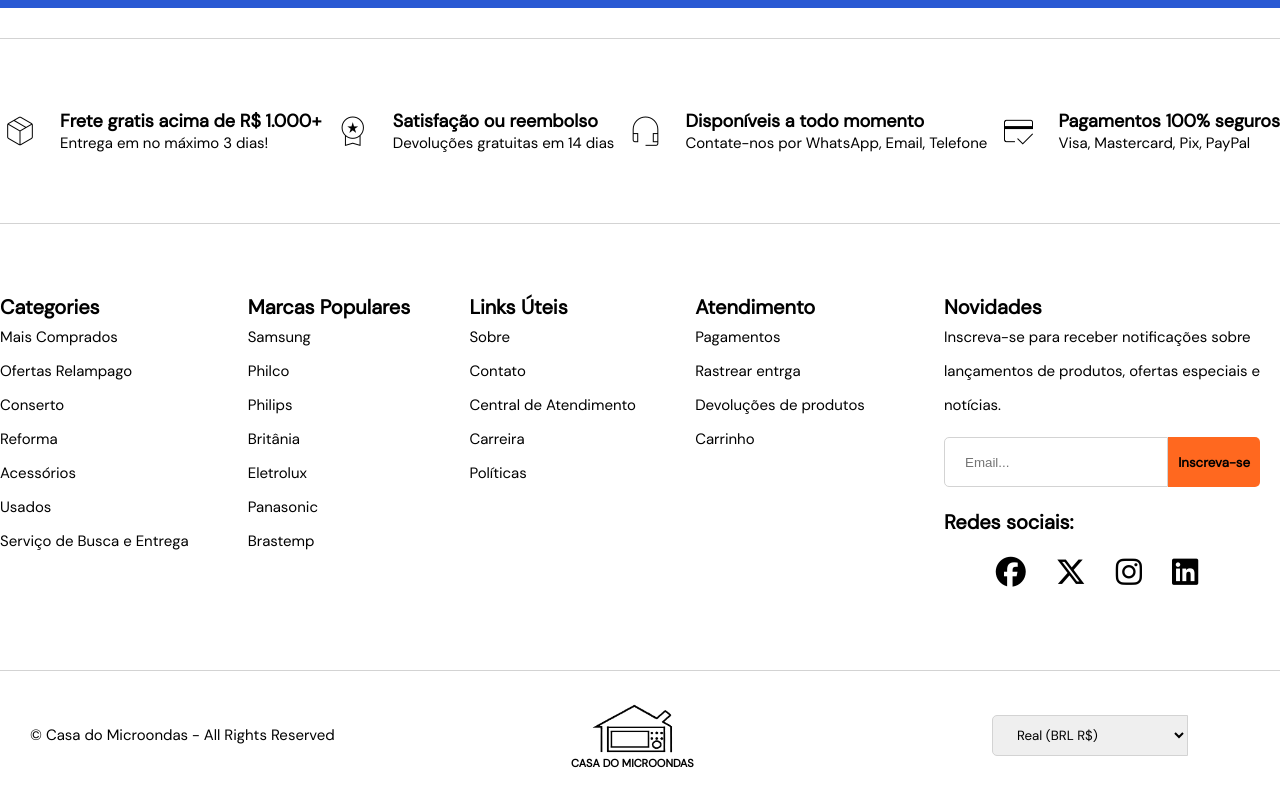
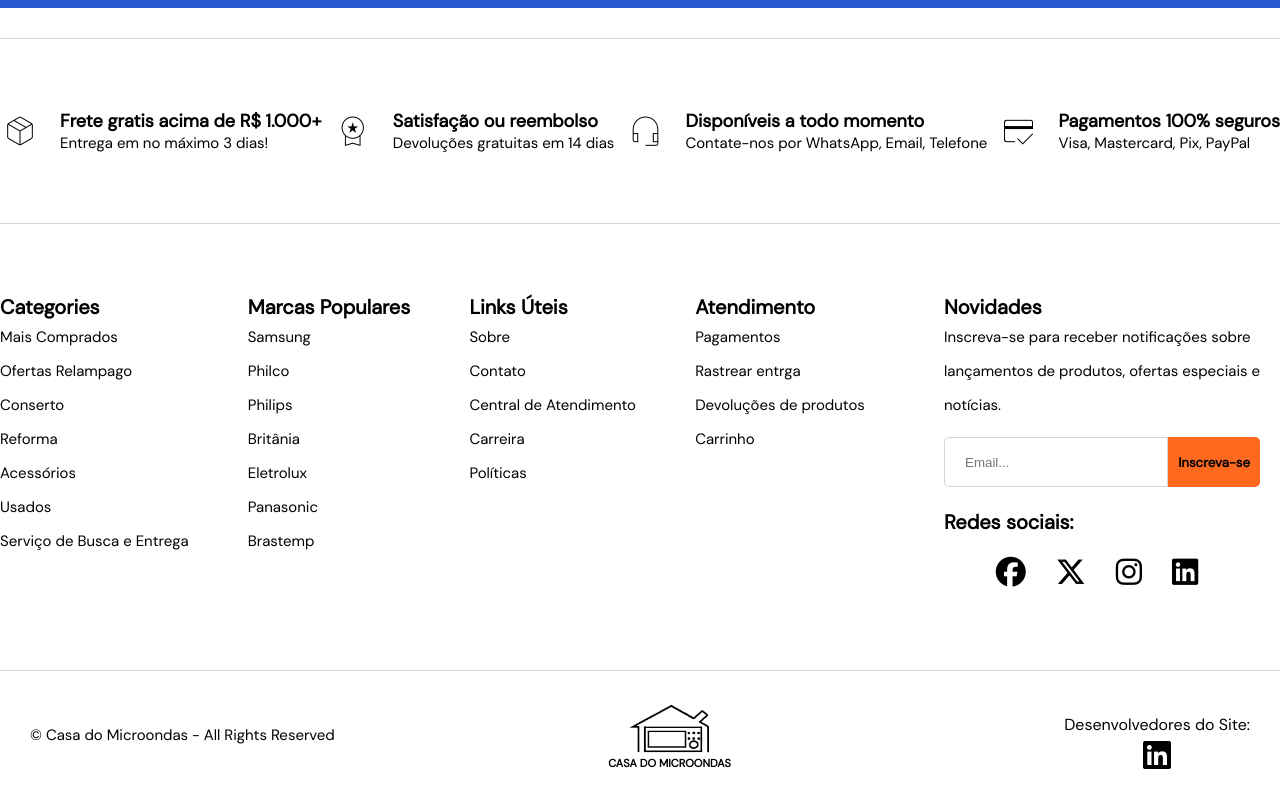
Before and after one commit to kwvalera/ProjetoMicroFront, a React (Create React App) app: page / in a window 1280 px wide. Shown: the part 1787-2587 px from the top of the page. Built offline with nearby package versions, Linux system fonts and the light colour scheme.

Commit message:
ajuste icon linkedin footer

```diff
--- a/src/components/Footer.js
+++ b/src/components/Footer.js
@@ -102,12 +102,9 @@ export default function Footer() { // Componentização do Footer para evidar re
                             <img id="iconFooter" src="assets/img/csicon.png" alt="logo"/>
                             <p id="labelLogo">CASA DO MICROONDAS</p>
                         </div>
-                        <div class="currency">
-                            <select name="coin" id="coinInput">
-                                <option value="valor1">Euro (EUR €)</option>
-                                <option value="valor2" selected>Real (BRL R$)</option>
-                                <option value="valor3">United States (USD $)</option>
-                            </select>
+                        <div id="alignLinkedin" onClick={() => window.open("https://linktr.ee/cmouniandrade", '_blank')}>
+                            <p id="labelLinkedin">Desenvolvedores do Site:</p>
+                            <i class="fa-brands fa-linkedin fa-2xl"></i>
                         </div>
                     </div>
                 </div>
--- a/src/components/styles/Footer.css
+++ b/src/components/styles/Footer.css
@@ -159,19 +159,15 @@
     font-size: 11px;
     margin: 0;
 }
-
-.currency {
+#alignLinkedin {
+    cursor: pointer;
     display: flex;
-    justify-content: center;
+    flex-direction: column;
     align-items: center;
-    width: 320px;
+    gap: 20px;
+    margin-left: 60px;
 }
 
-#coinInput {
-    font-family: "DM_sans";
+#labelLinkedin {
     font-weight: 500;
-    padding: 10px 20px;
-    border: 1px solid lightgrey;
-    border-radius: 5px 0 0 5px;
-    outline: none;
 }
```
